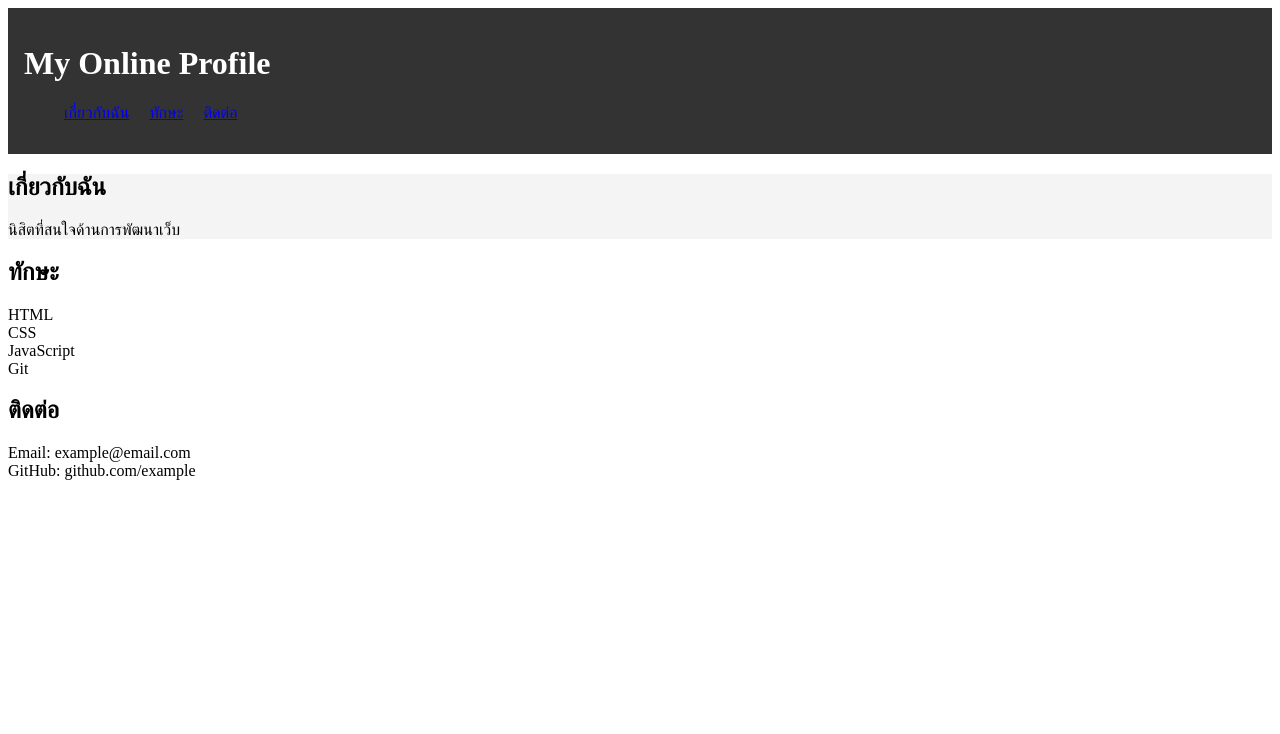
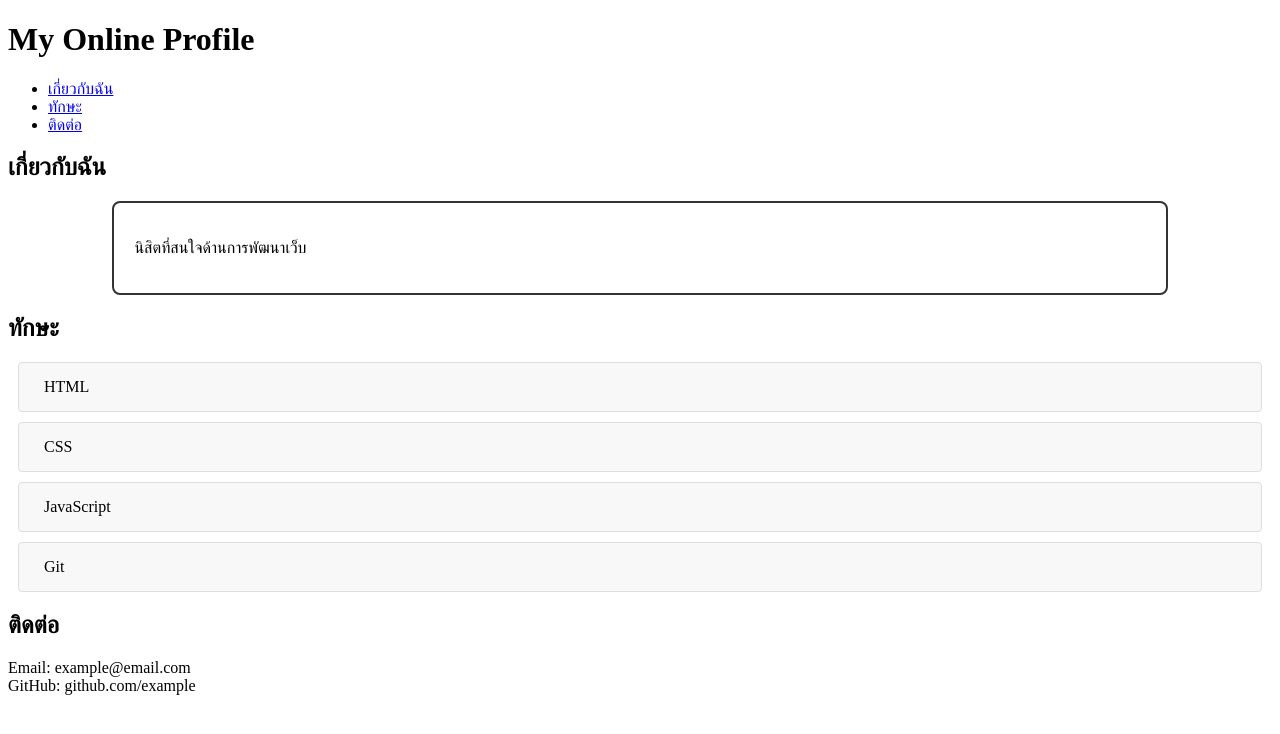
Before and after one commit to Weeraphattra-Thongjan/css-fundamentals-lab, a plain HTML site: page index.html in a window 1280 px wide. Drawn offline with Linux system fonts and the light colour scheme.

Commit message:
add box model styles

```diff
--- a/css/styles.css
+++ b/css/styles.css
@@ -1,25 +1,17 @@
-* Element Selectors */
-body {
-    margin: 0;
-    font-family: Arial, sans-serif;
-    line-height: 1.6;
+/* Box Model Practice */
+.content-box {
+    width: 80%;
+    margin: 20px auto;
+    padding: 20px;
+    border: 2px solid #333;
+    border-radius: 8px;
+    background-color: white;
 }
-/* Class Selectors */
-.header {
-    background-color: #333;
-    color: white;
-    padding: 1rem;
+
+.skill-box {
+    margin: 10px;
+    padding: 15px 25px;
+    border: 1px solid #ddd;
+    border-radius: 4px;
+    background-color: #f8f8f8;
 }
-/* ID Selectors */
-#about {
-    background-color: #f4f4f4;
-}
-/* Descendant Selectors */
-.nav-list li {
-    display: inline;
-    margin-right: 1rem;
-}
-/* Pseudo-class Selectors */
-.nav-list a:hover {
-    color: #ffd700;
-}
```
